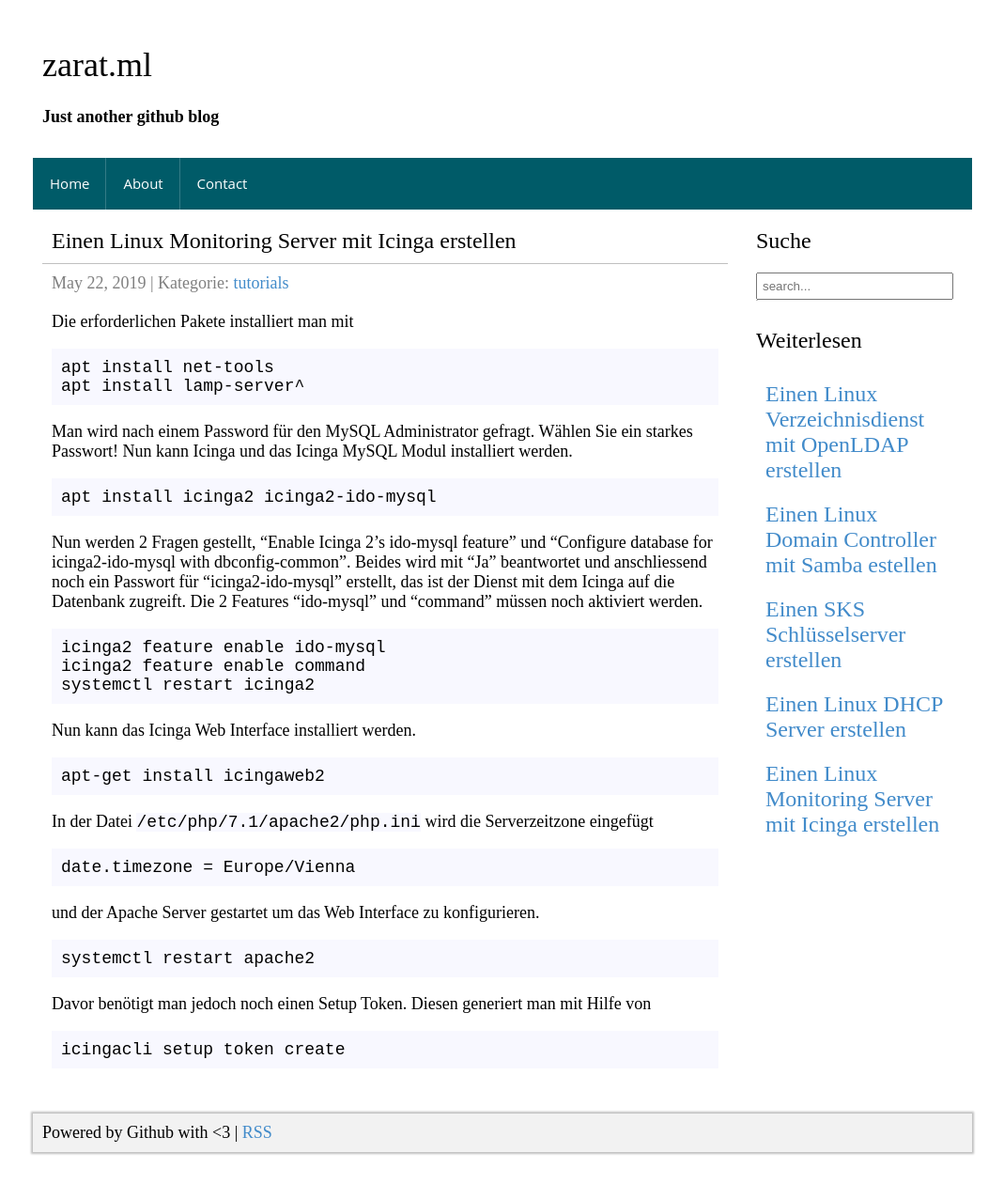
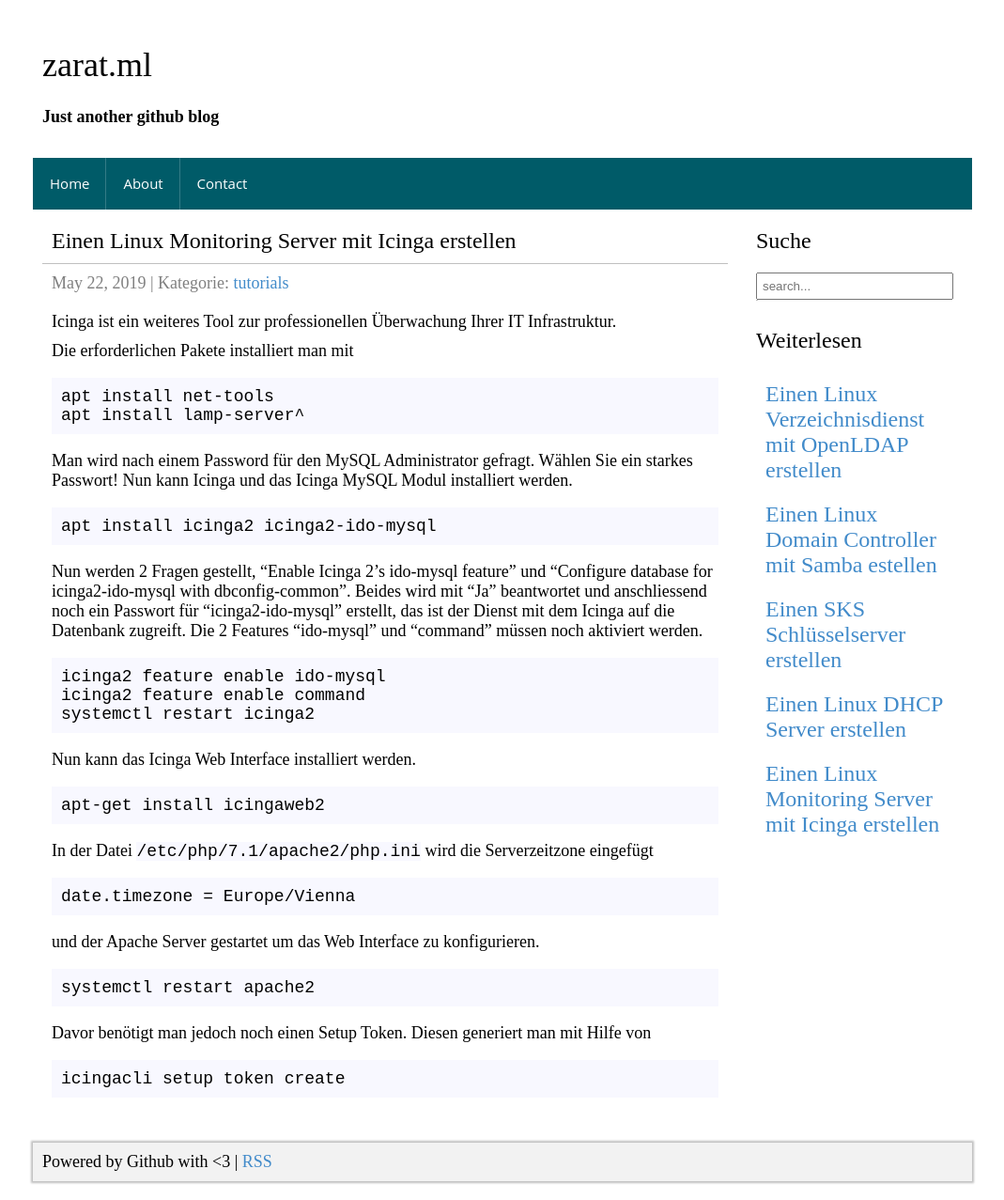
Before and after one commit to zarat/zarat.github.io, a Jekyll site: the page built from _posts/2019-05-22-icinga-monitoring.markdown, in a window 1280 px wide. Shown: the whole page at 94% size, without its empty margins (105-1174 px from the left). Built offline with Jekyll 4.4.1, drawn with Linux system fonts in a browser that asks for light colours; before the commit the page ends 1246 px from its top, so only the background shows below that.

Commit message:
Update 2019-05-22-icinga-monitoring.markdown

```diff
--- a/_posts/2019-05-22-icinga-monitoring.markdown
+++ b/_posts/2019-05-22-icinga-monitoring.markdown
@@ -5,6 +5,10 @@ author: Manuel Zarat
 categories: tutorials
 permalink: /post/icinga-monitoring
 ---
+
+Icinga ist ein weiteres Tool zur professionellen Überwachung Ihrer IT Infrastruktur.
+
+<!-- excerpt-separator -->
 
 Die erforderlichen Pakete installiert man mit
 
```
